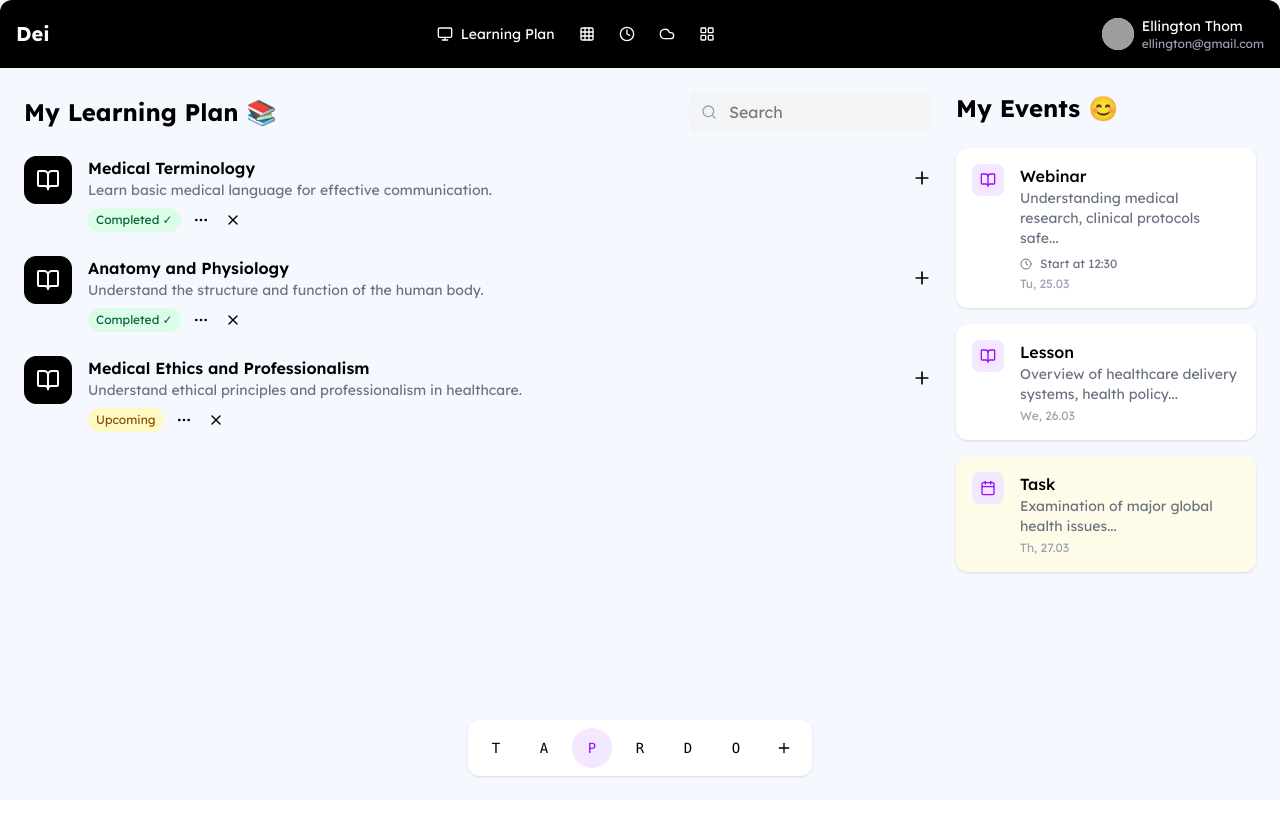
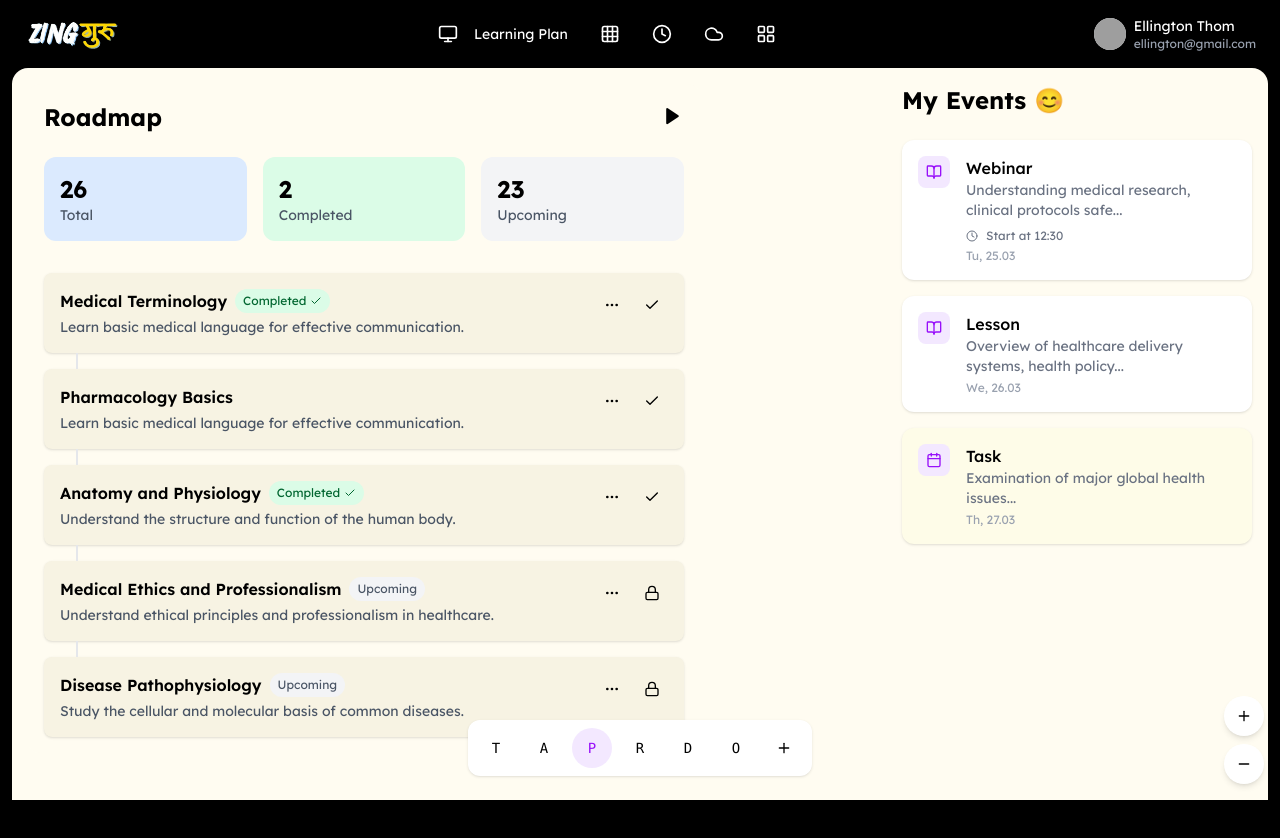
Before and after one commit to sujal-GITHUB/Sage-Ed, a React (Vite) app in the folder Frontend/: page /dashboard in a window 1280 px wide. Shown: the top 838 px of the page. Before the commit the page ends 800 px from the top, so only its background shows below. Built offline with nearby package versions, Linux system fonts and the light colour scheme; grey boxes are pictures that could not be loaded.

Commit message:
changes in dashboard

```diff
--- a/Frontend/src/Components/Dashboard/Header.jsx
+++ b/Frontend/src/Components/Dashboard/Header.jsx
@@ -1,20 +1,60 @@
-import { Monitor, Grid, Clock, Cloud, LayoutGrid } from "lucide-react"
-import { HeaderIcon } from "./HeaderIcon"
-import { UserProfile } from "./UserProfile"
+import { Monitor, Grid, Clock, Cloud, LayoutGrid, Menu } from "lucide-react";
+import { HeaderIcon } from "./HeaderIcon";
+import { UserProfile } from "./UserProfile";
+import { useState } from "react";
+import logo from "../../assets/logo.png";
 
-export const Header = () => (
-  <header className="bg-black text-white p-4 rounded-t-xl flex items-center justify-between">
-    <div className="text-xl font-bold">Dei</div>
-    <div className="flex items-center space-x-6">
-      <HeaderIcon>
-        <Monitor className="w-4 h-4" />
-        <span className="text-sm">Learning Plan</span>
-      </HeaderIcon>
-      <Grid className="w-4 h-4" />
-      <Clock className="w-4 h-4" />
-      <Cloud className="w-4 h-4" />
-      <LayoutGrid className="w-4 h-4" />
-    </div>
-    <UserProfile />
-  </header>
-)
+export const Header = () => {
+  const [activeItem, setActiveItem] = useState("learning"); // Default active item
+  const [isMenuOpen, setIsMenuOpen] = useState(false); // Added state for menu visibility
+
+  const navItems = [
+    { id: "learning", icon: Monitor, label: "Learning Plan" },
+    { id: "dashboard", icon: Grid, label: "Dashboard" },
+    { id: "schedule", icon: Clock, label: "Schedule" },
+    { id: "cloud", icon: Cloud, label: "Cloud" },
+    { id: "apps", icon: LayoutGrid, label: "Apps" },
+  ];
+
+  return (
+    <header className="sticky top-0 z-50 bg-black text-white px-6 py-4">
+      <nav className="flex items-center justify-between max-w-7xl mx-auto">
+        <img src={logo} alt="Logo" className="w-24" />
+
+        <div className="flex items-center md:hidden"> {/* Burger icon for small screens */}
+          <button onClick={() => setIsMenuOpen(!isMenuOpen)}>
+            <Menu className="w-6 h-6" />
+          </button>
+        </div>
+
+        <div
+          className={`flex-1 flex items-center justify-center space-x-8 ${
+            isMenuOpen ? "block" : "hidden md:flex"
+          }`}
+        >
+          {navItems.map(({ id, icon: Icon, label }) => (
+            <HeaderIcon
+              key={id}
+              onClick={() => {
+                setActiveItem(id);
+                setIsMenuOpen(false); // Close menu on item click
+              }}
+              className={`cursor-pointer transition-all duration-200 ${
+                activeItem === id
+                  ? "bg-white text-black px-4 py-2 rounded-lg"
+                  : "text-white" // Ensure inactive items are white
+              }`}
+            >
+              <Icon className="w-5 h-5" />
+              {activeItem === id && ( // Show label only if the icon is active
+                <span className="text-sm ml-2">{label}</span>
+              )}
+            </HeaderIcon>
+          ))}
+        </div>
+
+        <UserProfile />
+      </nav>
+    </header>
+  );
+};
--- a/Frontend/src/Components/Dashboard/Roadmap.jsx
+++ b/Frontend/src/Components/Dashboard/Roadmap.jsx
@@ -1,48 +1,59 @@
-import { Plus, Minus, Lock, MoreHorizontal, Check, Play } from 'lucide-react';
+import { useState } from "react";
+import { Plus, Minus, Lock, MoreHorizontal, Check } from "lucide-react";
 
 const LearningRoadmap = () => {
+  const [hoveredCard, setHoveredCard] = useState(null);
+
   const stats = [
-    { label: 'Total', value: 26, bgColor: 'bg-blue-100' },
-    { label: 'Completed', value: 2, bgColor: 'bg-green-100' },
-    { label: 'Upcoming', value: 23, bgColor: 'bg-gray-100' }
+    { label: "Total", value: 26, bgColor: "bg-blue-100" },
+    { label: "Completed", value: 2, bgColor: "bg-green-100" },
+    { label: "Upcoming", value: 23, bgColor: "bg-gray-100" },
   ];
 
   const courses = [
     {
-      title: 'Medical Terminology',
-      description: 'Learn basic medical language for effective communication.',
-      status: 'completed'
+      title: "Medical Terminology",
+      description: "Learn basic medical language for effective communication.",
+      status: "completed",
     },
     {
-      title: 'Pharmacology Basics',
-      description: 'Learn basic medical language for effective communication.',
-      status: 'in-progress',
-      progress: '00:30',
-      isVideo: true
+      title: "Pharmacology Basics",
+      description: "Learn basic medical language for effective communication.",
+      status: "in-progress",
+      progress: "00:30",
+      isVideo: true,
     },
     {
-      title: 'Anatomy and Physiology',
-      description: 'Understand the structure and function of the human body.',
-      status: 'completed'
+      title: "Anatomy and Physiology",
+      description: "Understand the structure and function of the human body.",
+      status: "completed",
     },
     {
-      title: 'Medical Ethics and Professionalism',
-      description: 'Understand ethical principles and professionalism in healthcare.',
-      status: 'upcoming',
-      isLocked: true
+      title: "Medical Ethics and Professionalism",
+      description:
+        "Understand ethical principles and professionalism in healthcare.",
+      status: "upcoming",
+      isLocked: true,
     },
     {
-      title: 'Disease Pathophysiology',
-      description: 'Study the cellular and molecular basis of common diseases.',
-      status: 'upcoming',
-      isLocked: true
-    }
+      title: "Disease Pathophysiology",
+      description: "Study the cellular and molecular basis of common diseases.",
+      status: "upcoming",
+      isLocked: true,
+    },
   ];
 
+  const handlePlay = (course) => {
+    console.log(`Playing video for: ${course.title}`);
+  };
+
   return (
-    <div className="max-w-2xl p-4 bg-gray-50 rounded-xl ">
+    <div className="max-w-2xl p-4 bg-[#FFFCF1] rounded-xl ">
       <div className="flex items-center justify-between mb-6">
         <h1 className="text-2xl font-bold">Roadmap</h1>
+        <h1 className="font-bold text-2xl cursor-pointer transition-transform duration-200 hover:scale-110">
+          <i className="ri-play-fill"></i>
+        </h1>
       </div>
 
       <div className="flex gap-4 mb-8">
@@ -59,7 +70,12 @@ const LearningRoadmap = () => {
 
       <div className="space-y-4">
         {courses.map((course, index) => (
-          <div key={course.title} className="relative bg-white rounded-lg shadow-sm p-4">
+          <div
+            key={course.title}
+            className="relative bg-[#F7F3E3] rounded-lg shadow-sm p-4"
+            onMouseEnter={() => setHoveredCard(index)}
+            onMouseLeave={() => setHoveredCard(null)}
+          >
             {index > 0 && (
               <div className="absolute -top-4 left-8 w-0.5 h-4 bg-gray-200" />
             )}
@@ -67,22 +83,24 @@ const LearningRoadmap = () => {
               <div className="flex-1">
                 <div className="flex items-center gap-2 mb-1">
                   <h3 className="font-semibold">{course.title}</h3>
-                  {course.status === 'completed' && (
+                  {course.status === "completed" && (
                     <span className="bg-green-100 text-green-800 text-xs px-2 py-1 rounded-full flex items-center gap-1">
                       Completed <Check className="w-3 h-3" />
                     </span>
                   )}
-                  {course.status === 'upcoming' && (
+                  {course.status === "upcoming" && (
                     <span className="bg-gray-100 text-gray-600 text-xs px-2 py-1 rounded-full">
                       Upcoming
                     </span>
                   )}
                 </div>
                 <p className="text-sm text-gray-600">{course.description}</p>
-                {course.isVideo && course.progress && (
+                {course.isVideo && course.progress && hoveredCard === index && (
                   <div className="mt-2 flex items-center gap-2">
-                    <button className="p-2 rounded-full hover:bg-gray-100">
-                      <Play className="w-4 h-4" />
+                    <button className="p-2 rounded-full" onClick={() => handlePlay(course)}>
+                      <h1 className="font-bold text-2xl cursor-pointer transition-transform duration-200 hover:scale-110">
+                        <i className="ri-play-fill"></i>
+                      </h1>
                     </button>
                     <span className="text-xs text-gray-500">
                       Watching {course.progress}
--- a/Frontend/src/Pages/Dashboard.jsx
+++ b/Frontend/src/Pages/Dashboard.jsx
@@ -1,29 +1,21 @@
 import { BottomNav } from "../Components/Dashboard/BottomNav"
 import { Header } from "../Components/Dashboard/Header"
 import { SearchBar } from "../Components/Dashboard/SearchBar"
-import { LearningItem } from "../Components/Dashboard/LearningItem"
+import Roadmap from '../Components/Dashboard/Roadmap'
 import { EventCard } from "../Components/Dashboard/EventCard"
 import { learningItems, events } from "../data/mockData"
 
 const Dashboard = () => {
   return (
-    <div className="min-h-screen bg-[#f5f9ff]">
+    <>
       <Header />
-      <main className="p-6">
-        <div className="grid grid-cols-[1fr_300px] gap-6">
-          <div>
-            <div className="flex items-center justify-between mb-6">
-              <h1 className="text-2xl font-bold flex items-center gap-2">
-                My Learning Plan <span role="img" aria-label="book">📚</span>
-              </h1>
-              <SearchBar />
-            </div>
-            <div className="space-y-6">
-              {learningItems.map((item, index) => (
-                <LearningItem key={index} {...item} />
-              ))}
-            </div>
-          </div>
+      <div className="bg-black min-h-screen">
+        <div className="fixed inset-x-0 mx-3 top-17 bottom-0 bg-[#FFFCF1] rounded-t-2xl overflow-hidden">
+          <div className="p-4 h-full overflow-auto hide-scrollbar">
+            <div className="max-w-7xl mx-auto">
+              <div className="grid grid-cols-1 lg:grid-cols-[1fr_350px] gap-8">
+                <Roadmap />
+
                 <div>
                   <h2 className="text-2xl font-bold flex items-center gap-2 mb-6">
                     My Events <span role="img" aria-label="smile">😊</span>
@@ -35,9 +27,12 @@ import { learningItems, events } from "../data/mockData"
                   </div>
                 </div>
               </div>
-      </main>
+            </div>
+          </div>
+        </div>
+      </div>
       <BottomNav />
-    </div>
+    </>
   )
 }
 
--- a/Frontend/src/index.css
+++ b/Frontend/src/index.css
@@ -43,3 +43,13 @@ body {
 html {
   scroll-behavior: smooth;
 }
+
+/* Add this to your global CSS file */
+.hide-scrollbar::-webkit-scrollbar {
+  display: none; /* Safari and Chrome */
+}
+
+.hide-scrollbar {
+  -ms-overflow-style: none;  /* Internet Explorer and Edge */
+  scrollbar-width: none;  /* Firefox */
+}
```
Lines whose indentation alone changed are shown as unchanged.
